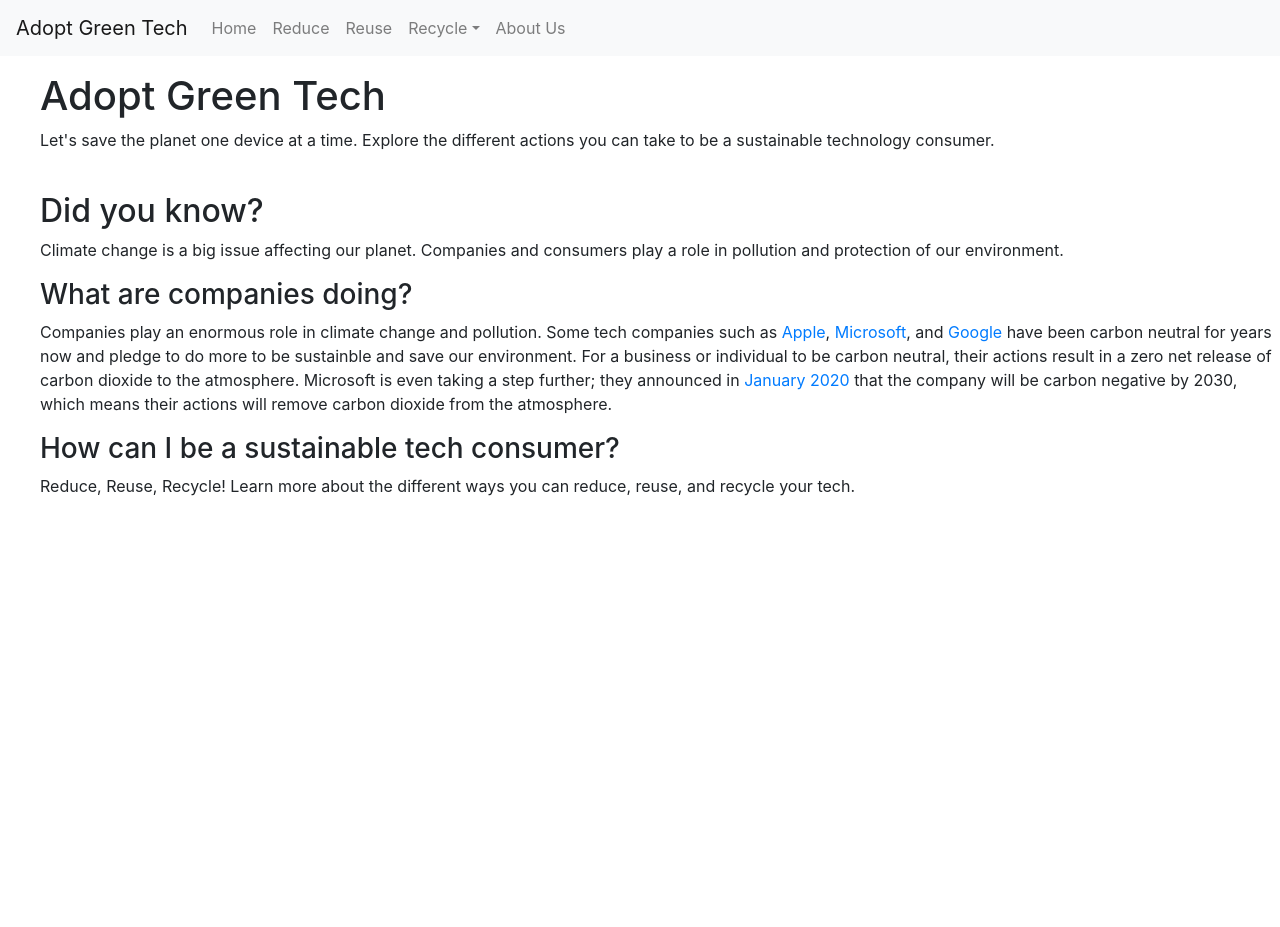
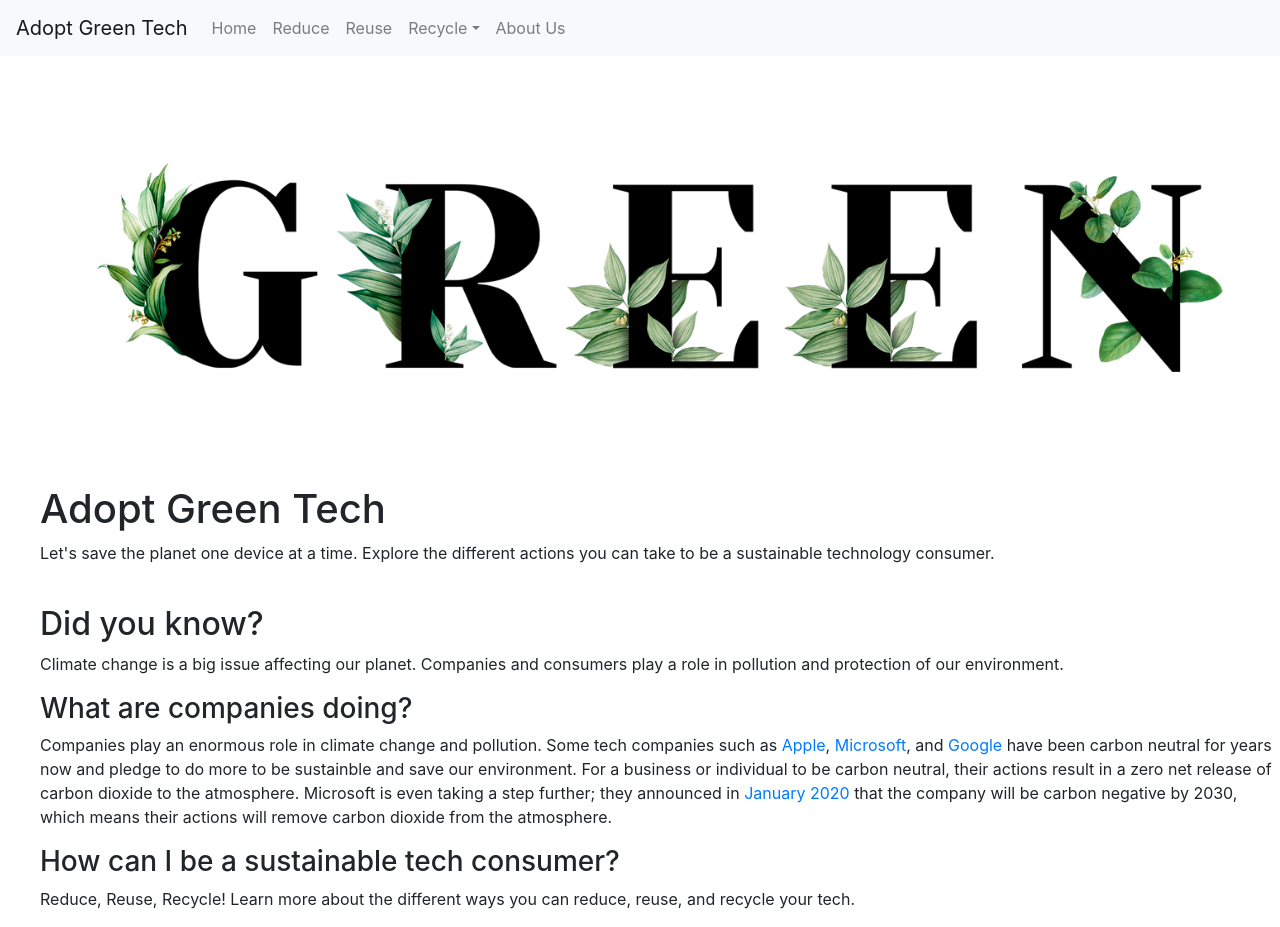
Before and after one commit to rebeckur/adopt-green-tech, a React (Create React App) app: page / in a window 1280 px wide. Before the commit the page ends 800 px from the top, so only its background shows below. Built offline with nearby package versions, Linux system fonts and the light colour scheme.

Commit message:
Adding Green image to home page

```diff
--- a/src/components/Home.js
+++ b/src/components/Home.js
@@ -1,9 +1,12 @@
 import React from 'react';
+import greenImg from '../res/green.png'
 
 export default class Home extends React.Component {
     render() {
         return(
             <div className="page">
+                <img src={greenImg} alt="Green graphic curtesy of rawpixel.com" width="100%" height="100%"/>
+
                 <h1>Adopt Green Tech</h1>
                 <p>Let's save the planet one device at a time. Explore the different actions you can take to be a sustainable technology consumer.</p>
 
```
Also changed, not shown: src/res/green.png (added).
